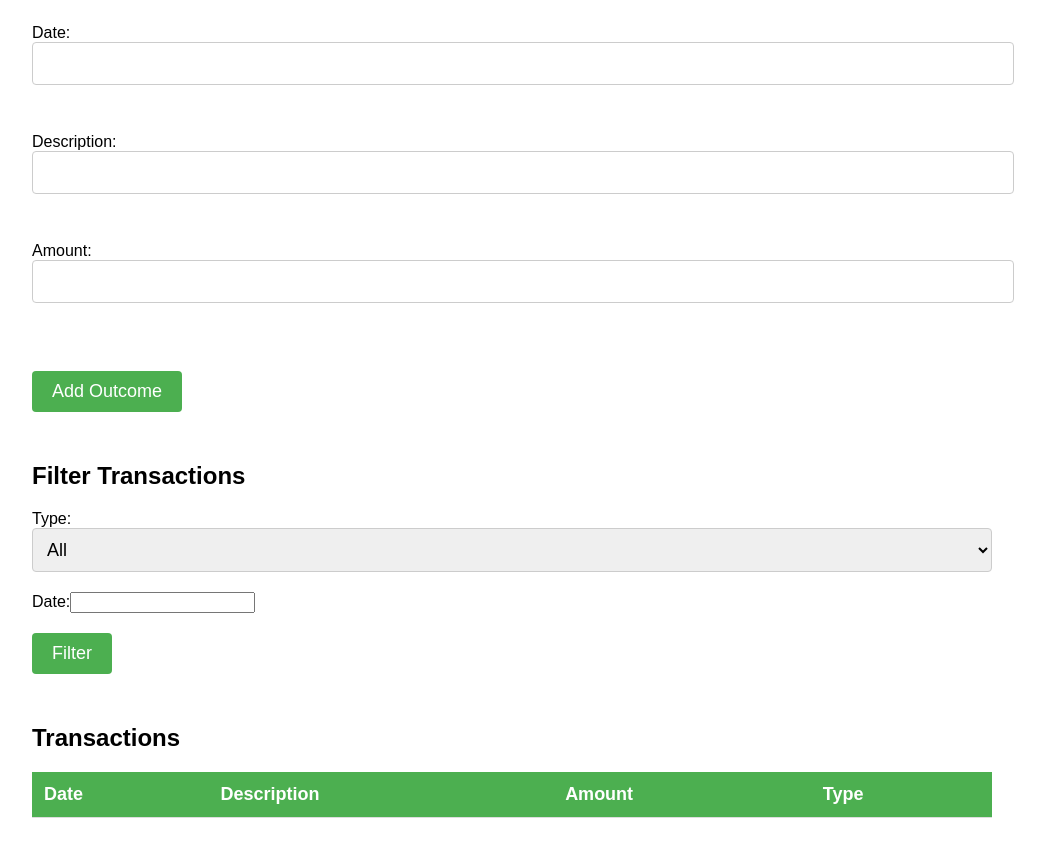
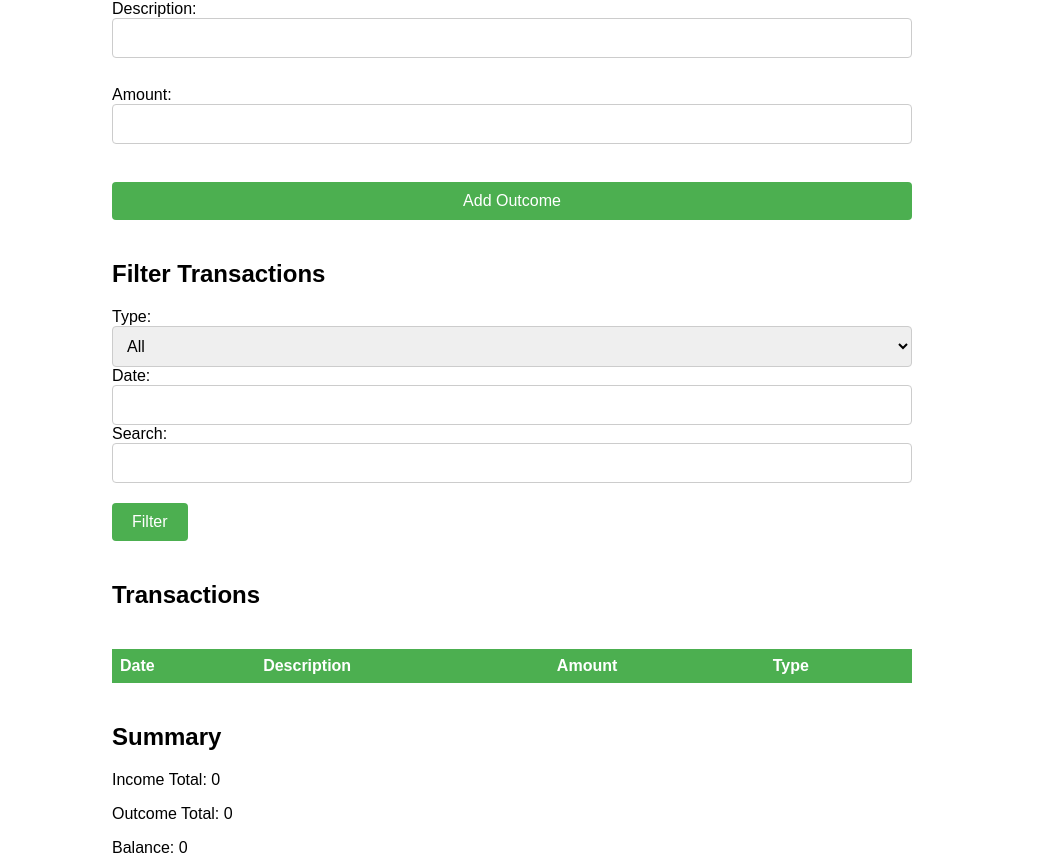
Before and after one commit to Mudassirrahman/expence-tracker, a React (Create React App) app: page / in a window 1280 px wide. Shown: the part 646-1501 px from the top of the page, without its empty margins (128-1173 px from the left). Built offline with nearby package versions, Linux system fonts and the light colour scheme.

Commit message:
serch filter added

```diff
--- a/src/App.css
+++ b/src/App.css
@@ -393,7 +393,7 @@ h1 {
   background-color: #303f9f;
 } */
 
-.App {
+/* .App {
   max-width: 960px;
   margin: 0 auto;
   padding: 20px;
@@ -491,4 +491,105 @@ table th {
   .App p {
     font-size: 16px;
   }
+} */
+
+.App {
+  margin: auto;
+  max-width: 800px;
+  font-family: Arial, sans-serif;
 }
+
+h1 {
+  text-align: center;
+}
+
+h2 {
+  margin-top: 40px;
+  font-size: 24px;
+}
+
+form {
+  display: flex;
+  flex-direction: column;
+  margin-top: 20px;
+}
+
+label {
+  margin-top: 10px;
+  font-size: 16px;
+}
+
+input[type="text"] {
+  width: 100%;
+  padding: 10px;
+  font-size: 16px;
+  border: 1px solid #ccc;
+  border-radius: 4px;
+  box-sizing: border-box;
+}
+
+select {
+  width: 100%;
+  padding: 10px;
+  font-size: 16px;
+  border: 1px solid #ccc;
+  border-radius: 4px;
+  box-sizing: border-box;
+}
+
+button {
+  background-color: #4CAF50;
+  color: white;
+  padding: 10px 20px;
+  border: none;
+  border-radius: 4px;
+  cursor: pointer;
+  font-size: 16px;
+  margin-top: 20px;
+}
+
+table {
+  margin-top: 40px;
+  border-collapse: collapse;
+  width: 100%;
+}
+
+th {
+  text-align: left;
+  background-color: #4CAF50;
+  color: white;
+  padding: 8px;
+}
+
+td {
+  border: 1px solid #ddd;
+  padding: 8px;
+}
+
+tr:nth-child(even) {
+  background-color: #f2f2f2;
+}
+
+.summary {
+  margin-top: 40px;
+  font-size: 18px;
+}
+
+.search {
+  margin-top: 40px;
+}
+
+.search input[type="text"] {
+  width: 300px;
+  margin-right: 20px;
+}
+
+.search button {
+  background-color: #008CBA;
+  margin-top: 0px;
+  padding: 10px 20px;
+  font-size: 16px;
+  border-radius: 4px;
+  border: none;
+  color: white;
+}
--- a/src/App.js
+++ b/src/App.js
@@ -570,86 +570,86 @@
   //           onChange={(e) => set
 
 
-  import React, { useState, useEffect } from "react";
-  import "./App.css";
+  // import React, { useState, useEffect } from "react";
+  // import "./App.css";
 
-  function App() {
-    const [transactions, setTransactions] = useState([]);
-    const [transactionType, setTransactionType] = useState("");
-    const [transactionDate, setTransactionDate] = useState("");
+  // function App() {
+  //   const [transactions, setTransactions] = useState([]);
+  //   const [transactionType, setTransactionType] = useState("");
+  //   const [transactionDate, setTransactionDate] = useState("");
 
-    const [incomeAmount, setIncomeAmount] = useState("");
-    const [incomeDescription, setIncomeDescription] = useState("");
-    const [incomeDate, setIncomeDate] = useState("");
+  //   const [incomeAmount, setIncomeAmount] = useState("");
+  //   const [incomeDescription, setIncomeDescription] = useState("");
+  //   const [incomeDate, setIncomeDate] = useState("");
 
-    const [outcomeAmount, setOutcomeAmount] = useState("");
-    const [outcomeDescription, setOutcomeDescription] = useState("");
-    const [outcomeDate, setOutcomeDate] = useState("");
+  //   const [outcomeAmount, setOutcomeAmount] = useState("");
+  //   const [outcomeDescription, setOutcomeDescription] = useState("");
+  //   const [outcomeDate, setOutcomeDate] = useState("");
 
-    // Load transactions from local storage on initial render
-    useEffect(() => {
-      const savedTransactions = JSON.parse(localStorage.getItem("transactions"));
-      if (savedTransactions) {
-        setTransactions(savedTransactions);
-      }
-    }, []);
+  //   // Load transactions from local storage on initial render
+  //   useEffect(() => {
+  //     const savedTransactions = JSON.parse(localStorage.getItem("transactions"));
+  //     if (savedTransactions) {
+  //       setTransactions(savedTransactions);
+  //     }
+  //   }, []);
 
-    // Save transactions to local storage when the transactions state changes
-    useEffect(() => {
-      localStorage.setItem("transactions", JSON.stringify(transactions));
-    }, [transactions]);
+  //   // Save transactions to local storage when the transactions state changes
+  //   useEffect(() => {
+  //     localStorage.setItem("transactions", JSON.stringify(transactions));
+  //   }, [transactions]);
 
-    const handleAddIncome = () => {
-      const newIncome = {
-        date: incomeDate,
-        description: incomeDescription,
-        amount: parseFloat(incomeAmount),
-        type: "income",
-      };
-      setTransactions([...transactions, newIncome]);
-      setIncomeAmount("");
-      setIncomeDescription("");
-      setIncomeDate("");
-    };
+  //   const handleAddIncome = () => {
+  //     const newIncome = {
+  //       date: incomeDate,
+  //       description: incomeDescription,
+  //       amount: parseFloat(incomeAmount),
+  //       type: "income",
+  //     };
+  //     setTransactions([...transactions, newIncome]);
+  //     setIncomeAmount("");
+  //     setIncomeDescription("");
+  //     setIncomeDate("");
+  //   };
 
-    const handleAddOutcome = () => {
-      const newOutcome = {
-        date: outcomeDate,
-        description: outcomeDescription,
-        amount: parseFloat(outcomeAmount),
-        type: "outcome",
-      };
-      setTransactions([...transactions, newOutcome]);
-      setOutcomeAmount("");
-      setOutcomeDescription("");
-      setOutcomeDate("");
-    };
+  //   const handleAddOutcome = () => {
+  //     const newOutcome = {
+  //       date: outcomeDate,
+  //       description: outcomeDescription,
+  //       amount: parseFloat(outcomeAmount),
+  //       type: "outcome",
+  //     };
+  //     setTransactions([...transactions, newOutcome]);
+  //     setOutcomeAmount("");
+  //     setOutcomeDescription("");
+  //     setOutcomeDate("");
+  //   };
 
-    const handleFilterTransactions = () => {
-      const filteredTransactions = transactions.filter((transaction) => {
-        if (transactionType && transactionType !== transaction.type) {
-          return false;
-        }
-        if (transactionDate && transactionDate !== transaction.date) {
-          return false;
-        }
-        return true;
-      });
-      setTransactions(filteredTransactions);
-    };
+  //   const handleFilterTransactions = () => {
+  //     const filteredTransactions = transactions.filter((transaction) => {
+  //       if (transactionType && transactionType !== transaction.type) {
+  //         return false;
+  //       }
+  //       if (transactionDate && transactionDate !== transaction.date) {
+  //         return false;
+  //       }
+  //       return true;
+  //     });
+  //     setTransactions(filteredTransactions);
+  //   };
 
-    const getTotal = (type) => {
-      const filteredTransactions = transactions.filter(
-        (transaction) => transaction.type === type
-      );
-      return filteredTransactions.reduce((total, transaction) => {
-        return total + transaction.amount;
-      }, 0);
-    };
+  //   const getTotal = (type) => {
+  //     const filteredTransactions = transactions.filter(
+  //       (transaction) => transaction.type === type
+  //     );
+  //     return filteredTransactions.reduce((total, transaction) => {
+  //       return total + transaction.amount;
+  //     }, 0);
+  //   };
 
-    const incomeTotal = getTotal("income");
-    const outcomeTotal = getTotal("outcome");
-    const balanceTotal = incomeTotal - outcomeTotal;
+  //   const incomeTotal = getTotal("income");
+  //   const outcomeTotal = getTotal("outcome");
+  //   const balanceTotal = incomeTotal - outcomeTotal;
 
   // return (
   //   <>
@@ -748,6 +748,190 @@
   //     </div>
   //   </>
   // );
+  // return (
+  //   <div className="App">
+  //     <h1>Transaction Tracker</h1>
+
+  //     <h2>Add Income</h2>
+  //     <form onSubmit={(e) => { e.preventDefault(); handleAddIncome(); }}>
+  //       <label>
+  //         Date:
+  //         <input type="text" value={incomeDate} onChange={(e) => setIncomeDate(e.target.value)} />
+  //       </label>
+  //       <br />
+  //       <label>
+  //         Description:
+  //         <input type="text" value={incomeDescription} onChange={(e) => setIncomeDescription(e.target.value)} />
+  //       </label>
+  //       <br />
+  //       <label>
+  //         Amount:
+  //         <input type="text" value={incomeAmount} onChange={(e) => setIncomeAmount(e.target.value)} />
+  //       </label>
+  //       <br />
+  //       <button type="submit">Add Income</button>
+  //     </form>
+
+  //     <h2>Add Outcome</h2>
+  //     <form onSubmit={(e) => { e.preventDefault(); handleAddOutcome(); }}>
+  //       <label>
+  //         Date:
+  //         <input type="text" value={outcomeDate} onChange={(e) => setOutcomeDate(e.target.value)} />
+  //       </label>
+  //       <br />
+  //       <label>
+  //         Description:
+  //         <input type="text" value={outcomeDescription} onChange={(e) => setOutcomeDescription(e.target.value)} />
+  //       </label>
+  //       <br />
+  //       <label>
+  //         Amount:
+  //         <input type="text" value={outcomeAmount} onChange={(e) => setOutcomeAmount(e.target.value)} />
+  //       </label>
+  //       <br />
+  //       <button type="submit">Add Outcome</button>
+  //     </form>
+
+  //     <h2>Filter Transactions</h2>
+  //     <label>
+  //       Type:
+  //       <select value={transactionType} onChange={(e) => setTransactionType(e.target.value)}>
+  //         <option value="">All</option>
+  //         <option value="income">Income</option>
+  //         <option value="outcome">Outcome</option>
+  //       </select>
+  //     </label>
+  //     <br />
+  //     <label>
+  //       Date:
+  //       <input type="text" value={transactionDate} onChange={(e) => setTransactionDate(e.target.value)} />
+  //     </label>
+  //     <br />
+  //     <button onClick={handleFilterTransactions}>Filter</button>
+
+  //     <h2>Transactions</h2>
+  //     <table>
+  //       <thead>
+  //         <tr>
+  //           <th>Date</th>
+  //           <th>Description</th>
+  //           <th>Amount</th>
+  //           <th>Type</th>
+  //         </tr>
+  //       </thead>
+  //       <tbody>
+  //         {transactions.map((transaction, index) => (
+  //           <tr key={index}>
+  //             <td>{transaction.date}</td>
+  //             <td>{transaction.description}</td>
+  //             <td>{transaction.amount}</td>
+  //             <td>{transaction.type}</td>
+  //           </tr>
+  //         ))}
+  //       </tbody>
+  //     </table>
+
+  //     <h2>Summary</h2>
+  //     <p>Income Total: {incomeTotal}</p>
+  //     <p>Outcome Total: {outcomeTotal}</p>
+  //     <p>Balance: {balanceTotal}</p>
+  //   </div>
+  // );
+
+  //           }
+  //           export default App;
+
+
+
+  import { useState, useEffect } from "react";
+  import "./App.css";
+
+function App() {
+  const [incomeDate, setIncomeDate] = useState("");
+  const [incomeDescription, setIncomeDescription] = useState("");
+  const [incomeAmount, setIncomeAmount] = useState("");
+  const [outcomeDate, setOutcomeDate] = useState("");
+  const [outcomeDescription, setOutcomeDescription] = useState("");
+  const [outcomeAmount, setOutcomeAmount] = useState("");
+  const [transactions, setTransactions] = useState([]);
+  const [transactionType, setTransactionType] = useState("");
+  const [transactionDate, setTransactionDate] = useState("");
+  const [searchQuery, setSearchQuery] = useState("");
+
+  useEffect(() => {
+    const filteredTransactions = transactions.filter(transaction => {
+      if (!searchQuery) {
+        return true;
+      } else {
+        const dateMatch = transaction.date.includes(searchQuery);
+        const descriptionMatch = transaction.description.toLowerCase().includes(searchQuery.toLowerCase());
+        const amountMatch = transaction.amount.includes(searchQuery);
+        const typeMatch = transaction.type.toLowerCase().includes(searchQuery.toLowerCase());
+        return dateMatch || descriptionMatch || amountMatch || typeMatch;
+      }
+    });
+    setFilteredTransactions(filteredTransactions);
+  }, [transactions, searchQuery]);
+
+  const handleAddIncome = () => {
+    if (!incomeDate || !incomeDescription || !incomeAmount) {
+      alert("Please fill in all fields");
+      return;
+    }
+
+    const newTransaction = {
+      date: incomeDate,
+      description: incomeDescription,
+      amount: incomeAmount,
+      type: "income",
+    };
+
+    setTransactions([...transactions, newTransaction]);
+    setIncomeDate("");
+    setIncomeDescription("");
+    setIncomeAmount("");
+  };
+
+  const handleAddOutcome = () => {
+    if (!outcomeDate || !outcomeDescription || !outcomeAmount) {
+      alert("Please fill in all fields");
+      return;
+    }
+
+    const newTransaction = {
+      date: outcomeDate,
+      description: outcomeDescription,
+      amount: outcomeAmount,
+      type: "outcome",
+    };
+
+    setTransactions([...transactions, newTransaction]);
+    setOutcomeDate("");
+    setOutcomeDescription("");
+    setOutcomeAmount("");
+  };
+
+  const handleFilterTransactions = () => {
+    const filteredTransactions = transactions.filter(transaction => {
+      const typeMatch = !transactionType || transaction.type === transactionType;
+      const dateMatch = !transactionDate || transaction.date.includes(transactionDate);
+      return typeMatch && dateMatch;
+    });
+    setFilteredTransactions(filteredTransactions);
+  };
+
+  const [filteredTransactions, setFilteredTransactions] = useState(transactions);
+
+  const incomeTotal = filteredTransactions
+    .filter((transaction) => transaction.type === "income")
+    .reduce((acc, transaction) => acc + parseInt(transaction.amount), 0);
+
+  const outcomeTotal = filteredTransactions
+    .filter((transaction) => transaction.type === "outcome")
+    .reduce((acc, transaction) => acc + parseInt(transaction.amount), 0);
+
+  const balanceTotal = incomeTotal - outcomeTotal;
+
   return (
     <div className="App">
       <h1>Transaction Tracker</h1>
@@ -807,6 +991,11 @@
         <input type="text" value={transactionDate} onChange={(e) => setTransactionDate(e.target.value)} />
       </label>
       <br />
+      <label>
+        Search:
+        <input type="text" value={searchQuery} onChange={(e) => setSearchQuery(e.target.value)} />
+      </label>
+      <br />
       <button onClick={handleFilterTransactions}>Filter</button>
 
       <h2>Transactions</h2>
@@ -820,7 +1009,7 @@
           </tr>
         </thead>
         <tbody>
-          {transactions.map((transaction, index) => (
+          {filteredTransactions.map((transaction, index) => (
             <tr key={index}>
               <td>{transaction.date}</td>
               <td>{transaction.description}</td>
@@ -837,6 +1026,5 @@
       <p>Balance: {balanceTotal}</p>
     </div>
   );
-
-            }
-            export default App;
+          }
+          export default App;
```
